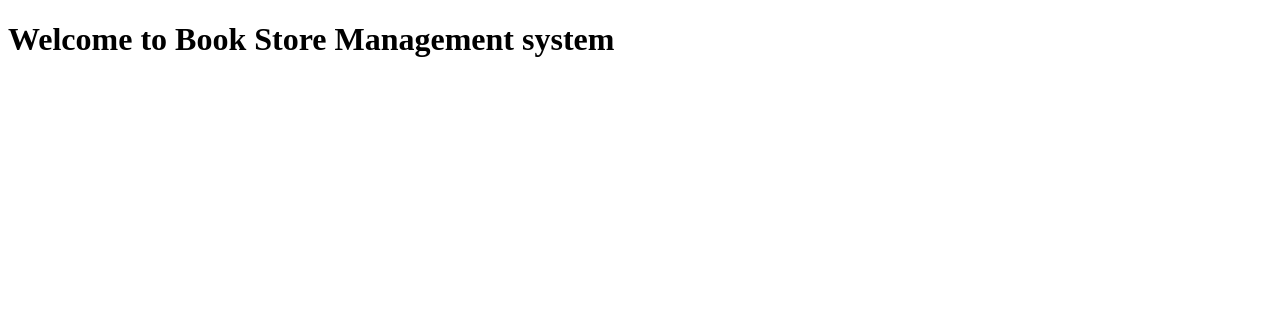
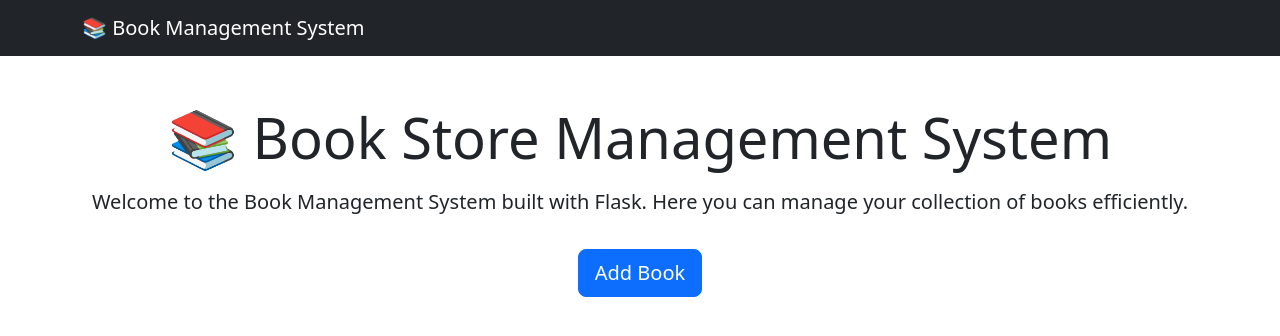
Before and after one commit to MIbraheemDaudpoto/Book-store-Management-System, a Flask app: page / in a window 1280 px wide. Shown: the top 336 px of the page. Run offline with Flask 3, Linux system fonts and the light colour scheme.

Commit message:
Save local bookstore progress

```diff
--- a/app.py
+++ b/app.py
@@ -1,12 +1,38 @@
-from flask import Flask, redirect,request,render_template
+from flask import Flask, render_template
 from flask_sqlalchemy import SQLAlchemy
 
-app= Flask(__name__)
+app = Flask(__name__)
 
-@app.route('/')
-def Home():
-    return render_template('index.html')
+# Database Configuration
+app.config["SQLALCHEMY_DATABASE_URI"] = "sqlite:///BooksDataBase.db"
+app.config["SQLALCHEMY_TRACK_MODIFICATIONS"] = False
+
+db = SQLAlchemy(app)
 
 
-if __name__== "__main__":
+class Book(db.Model):
+    id = db.Column(db.Integer, primary_key=True)
+
+    title = db.Column(db.String(100), unique=True, nullable=False)
+
+    author = db.Column(db.String(100), nullable=False)
+
+    category = db.Column(db.String(100), nullable=False)
+
+    price = db.Column(db.Integer, nullable=False)
+
+    quantity = db.Column(db.Integer, nullable=False)
+
+
+# Create Database
+with app.app_context():
+    db.create_all()
+
+
+@app.route("/")
+def home():
+    return render_template("index.html")
+
+
+if __name__ == "__main__":
     app.run(debug=True)
--- a/templates/base.html
+++ b/templates/base.html
@@ -0,0 +1,25 @@
+<!DOCTYPE html>
+<html lang="en">
+<head>
+    <meta charset="UTF-8">
+    <meta name="viewport" content="width=device-width, initial-scale=1.0">
+    <title>{% block title %}Book Management System{% endblock %}</title>
+    <link href="https://cdn.jsdelivr.net/npm/bootstrap@5.3.7/dist/css/bootstrap.min.css" rel="stylesheet">
+</head>
+<body>
+
+    <nav class="navbar navbar-dark bg-dark">
+        <div class="container">
+            <a class="navbar-brand" href="/">📚 Book Management System</a>
+        </div>
+    </nav>
+
+    <div class="container mt-5">
+        {% block content %}
+        {% endblock %}
+    </div>
+
+    <script src="https://cdn.jsdelivr.net/npm/bootstrap@5.3.7/dist/js/bootstrap.bundle.min.js"></script>
+
+</body>
+</html>
--- a/templates/index.html
+++ b/templates/index.html
@@ -1,13 +1,26 @@
-<!DOCTYPE html>
-<html lang="en">
-<head>
-    <meta charset="UTF-8">
-    <meta name="viewport" content="width=device-width, initial-scale=1.0">
-    <title>Home Page</title>
-</head>
-<body>
+{% extends "base.html" %}
 
-    <h1>Welcome to Book Store  Management system</h1>
+{% block title %}
+Home
+{% endblock %}
 
-</body>
-</html>
+{% block content %}
+
+<div class="text-center">
+
+    <h1 class="display-4 mb-3">
+        📚 Book Store Management System
+    </h1>
+
+    <p class="lead">
+        Welcome to the Book Management System built with Flask.
+        Here you can manage your collection of books efficiently.
+    </p>
+
+    <a href="#" class="btn btn-primary btn-lg mt-3">
+        Add Book
+    </a>
+
+</div>
+
+{% endblock %}
```
Also changed, not shown: instance/BooksDataBase.db (added), requirements.txt (deleted).
